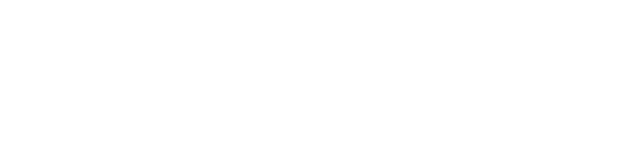
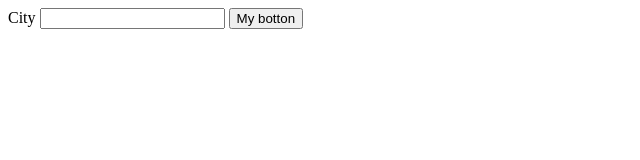
Before and after one commit to diegoarvz4/weather_app, a plain HTML site: page index.html in a window 1280 px wide. Shown: the whole page, without its empty margins (0-640 px from the left). Drawn offline with Linux system fonts and the light colour scheme.

Commit message:
Function weather implemented

```diff
--- a/index.html
+++ b/index.html
@@ -7,7 +7,13 @@
   <title>Weather App</title>
 </head>
 <body>
-
+  <div class="container">
+    <form>
+        <label for="city">City</label>
+        <input id="city-input" type="text" name="city"/>
+        <button type="submit" id="fetch-weather">My botton</button>
+    </form>
+  </div>
 </body>
 <script src="main.js"></script>
 </html>
--- a/main.js
+++ b/main.js
@@ -1 +1 @@
-!function(e){var t={};function n(r){if(t[r])return t[r].exports;var o=t[r]={i:r,l:!1,exports:{}};return e[r].call(o.exports,o,o.exports,n),o.l=!0,o.exports}n.m=e,n.c=t,n.d=function(e,t,r){n.o(e,t)||Object.defineProperty(e,t,{enumerable:!0,get:r})},n.r=function(e){"undefined"!=typeof Symbol&&Symbol.toStringTag&&Object.defineProperty(e,Symbol.toStringTag,{value:"Module"}),Object.defineProperty(e,"__esModule",{value:!0})},n.t=function(e,t){if(1&t&&(e=n(e)),8&t)return e;if(4&t&&"object"==typeof e&&e&&e.__esModule)return e;var r=Object.create(null);if(n.r(r),Object.defineProperty(r,"default",{enumerable:!0,value:e}),2&t&&"string"!=typeof e)for(var o in e)n.d(r,o,function(t){return e[t]}.bind(null,o));return r},n.n=function(e){var t=e&&e.__esModule?function(){return e.default}:function(){return e};return n.d(t,"a",t),t},n.o=function(e,t){return Object.prototype.hasOwnProperty.call(e,t)},n.p="",n(n.s=0)}([function(e,t){console.log("test")}]);
+!function(e){var t={};function n(o){if(t[o])return t[o].exports;var r=t[o]={i:o,l:!1,exports:{}};return e[o].call(r.exports,r,r.exports,n),r.l=!0,r.exports}n.m=e,n.c=t,n.d=function(e,t,o){n.o(e,t)||Object.defineProperty(e,t,{enumerable:!0,get:o})},n.r=function(e){"undefined"!=typeof Symbol&&Symbol.toStringTag&&Object.defineProperty(e,Symbol.toStringTag,{value:"Module"}),Object.defineProperty(e,"__esModule",{value:!0})},n.t=function(e,t){if(1&t&&(e=n(e)),8&t)return e;if(4&t&&"object"==typeof e&&e&&e.__esModule)return e;var o=Object.create(null);if(n.r(o),Object.defineProperty(o,"default",{enumerable:!0,value:e}),2&t&&"string"!=typeof e)for(var r in e)n.d(o,r,function(t){return e[t]}.bind(null,r));return o},n.n=function(e){var t=e&&e.__esModule?function(){return e.default}:function(){return e};return n.d(t,"a",t),t},n.o=function(e,t){return Object.prototype.hasOwnProperty.call(e,t)},n.p="",n(n.s=0)}([function(e,t){document.getElementById("fetch-weather").addEventListener("click",e=>{e.preventDefault();const t=document.getElementById("city-input").value.toLowerCase();console.log(t),n(t)});const n=(e,t)=>{fetch(`api.openweathermap.org/data/2.5/weather?q=${e},${t}&APPID=dd0f409a2c224dba43acfef73f2eec39`,{mode:"cors"}).then((function(e){console.log(e)})).then((function(e){console.log(e)}))}}]);
```
